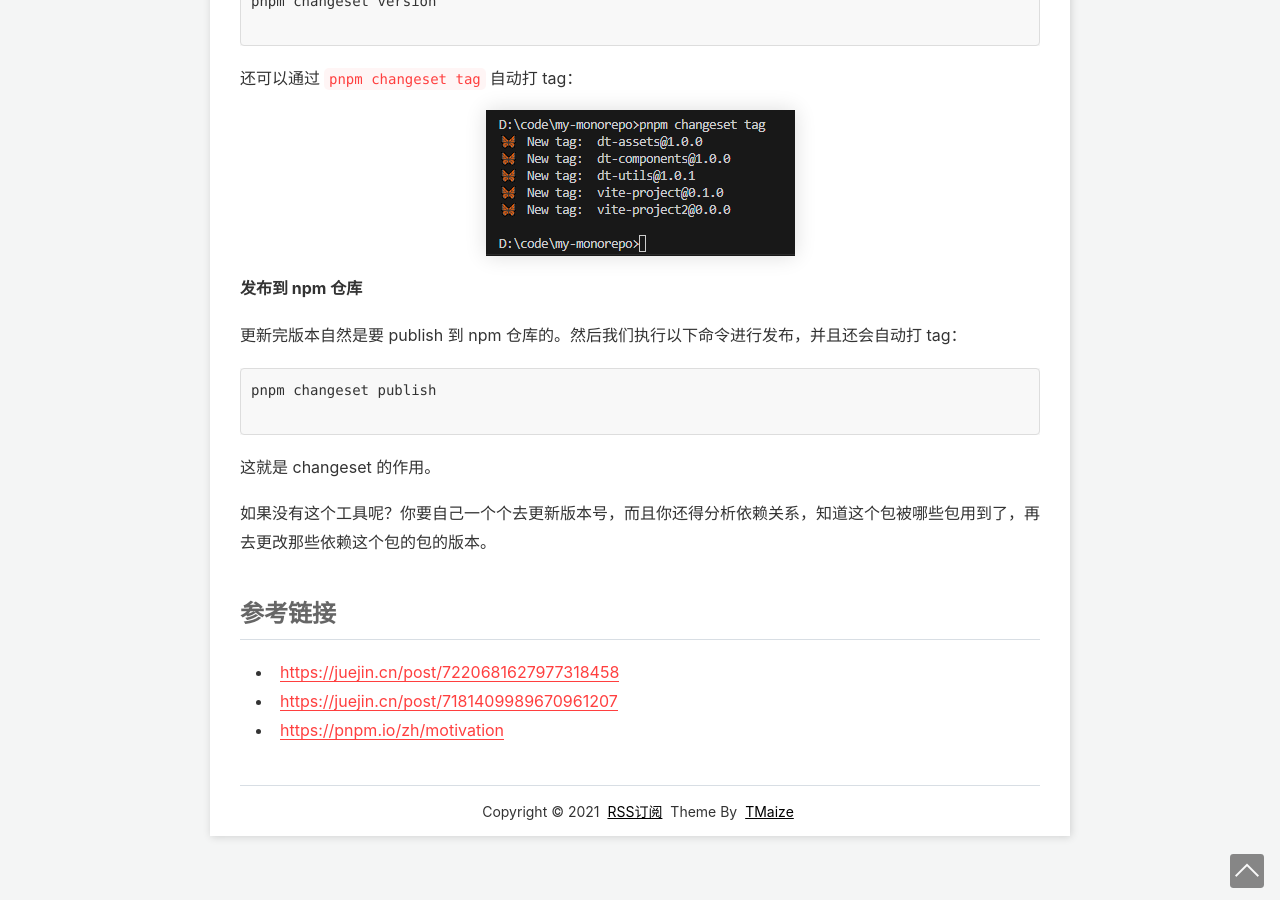
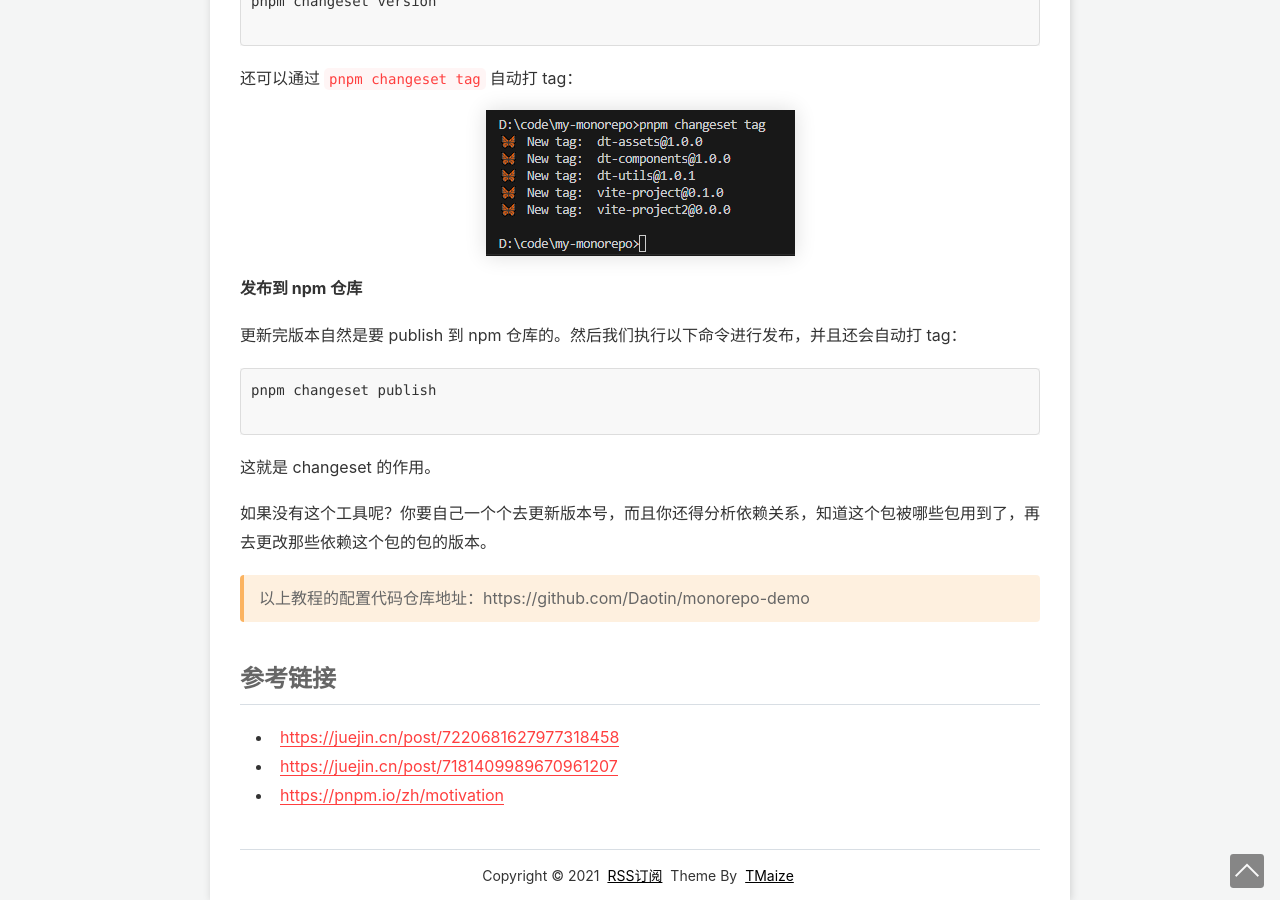
Before and after one commit to Daotin/fe-blog, a Jekyll site: the page built from _posts/2023/2023-07-14-monorepo.md, in a window 1280 px wide and 900 px high, scrolled down 9775 px. Built offline with Jekyll 4.4.1, drawn with Linux system fonts in a browser that asks for light colours.

Commit message:
Update 2023-07-14-monorepo.md

```diff
--- a/_posts/2023/2023-07-14-monorepo.md
+++ b/_posts/2023/2023-07-14-monorepo.md
@@ -342,6 +342,8 @@ pnpm changeset publish
 
 如果没有这个工具呢？你要自己一个个去更新版本号，而且你还得分析依赖关系，知道这个包被哪些包用到了，再去更改那些依赖这个包的包的版本。
 
+> 以上教程的配置代码仓库地址：https://github.com/Daotin/monorepo-demo
+
 ## 参考链接
 
 - [https://juejin.cn/post/7220681627977318458](https://juejin.cn/post/7220681627977318458 "https://juejin.cn/post/7220681627977318458")
```
